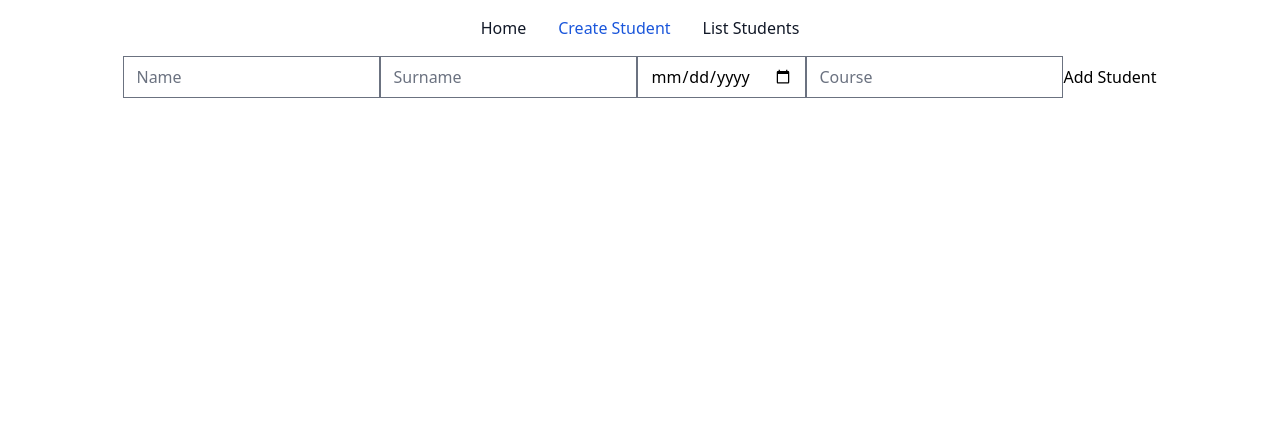
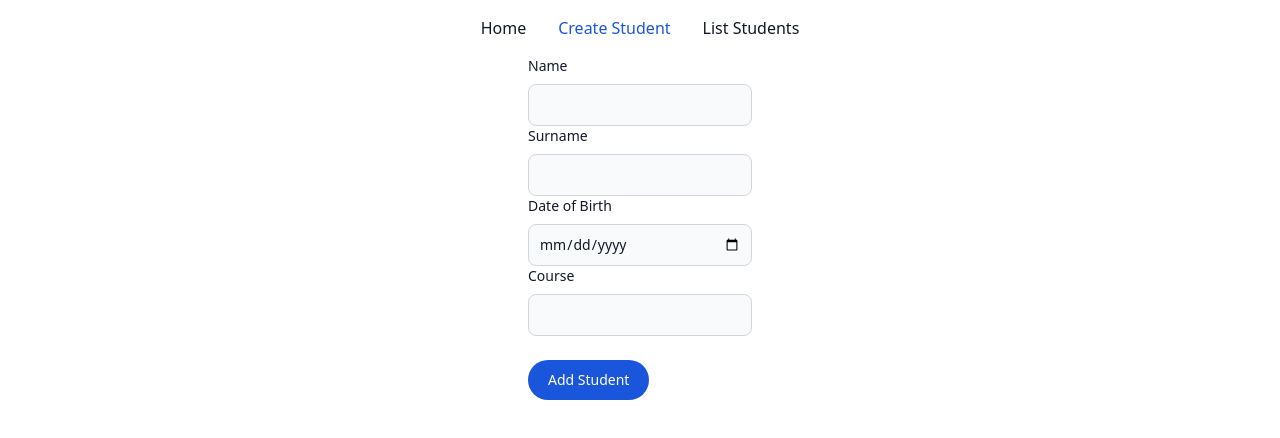
Before and after one commit to augustosplett/students-form-react, a React (Create React App) app: page /create-student in a window 1280 px wide. Shown: the top 438 px of the page. Built offline with nearby package versions, Linux system fonts and the light colour scheme.

Commit message:
added some styles to create student page

```diff
--- a/src/pages/CreateStudent/index.jsx
+++ b/src/pages/CreateStudent/index.jsx
@@ -2,7 +2,6 @@ import NavBar from "../../components/NavBar";
 import { useState } from 'react';
 import { AddStudent } from "../../api/students";
 
-//{name: string; surname: string; dob: datetime; course: string; } (all fileds are required)
 const CreateStudent = () => {
     const [student, setStudent] = useState({ name: '', surname: '', dob: '', course: '' });
     const [error, setError] = useState(null);
@@ -15,6 +14,9 @@ const CreateStudent = () => {
 
     const handleSubmit = async (e) => {
         e.preventDefault();
+        student.name = student.name.trim();
+        student.surname = student.surname.trim();
+        student.course = student.course.trim();
         const result = await AddStudent(student);
         if (result.error) {
             setError(result.error);
@@ -33,11 +35,40 @@ const CreateStudent = () => {
 
         <div>
             <form onSubmit={handleSubmit}>
-                <input type="text" name="name" value={student.name} onChange={handleChange} placeholder="Name" required />
-                <input type="text" name="surname" value={student.surname} onChange={handleChange} placeholder="Surname" required />
-                <input type="date" name="dob" value={student.dob} onChange={handleChange} required />
-                <input type="text" name="course" value={student.course} onChange={handleChange} placeholder="Course" required />
-                <button type="submit">Add Student</button>
+                <div>
+                    <label htmlFor="name" className="block mb-2 text-sm font-medium text-gray-900 dark:text-white"> Name</label>
+                    <input
+                        type="text"
+                        pattern="[A-Za-z]+"
+                        title="Only letters are allowed"
+                        className="bg-gray-50 border border-gray-300 text-gray-900 text-sm rounded-lg focus:ring-blue-500 focus:border-blue-500 block w-full p-2.5 dark:bg-gray-700 dark:border-gray-600 dark:placeholder-gray-400 dark:text-white dark:focus:ring-blue-500 dark:focus:border-blue-500"
+                        id="name"
+                        name="name"
+                        value={student.name}
+                        onChange={handleChange} required />
+
+                </div>
+                <div>
+                    <label htmlFor="surname" className="block mb-2 text-sm font-medium text-gray-900 dark:text-white"> Surname</label>
+                    <input
+                        type="text"
+                        pattern="[A-Za-z]+"
+                        title="Only letters are allowed"
+                        className="bg-gray-50 border border-gray-300 text-gray-900 text-sm rounded-lg focus:ring-blue-500 focus:border-blue-500 block w-full p-2.5 dark:bg-gray-700 dark:border-gray-600 dark:placeholder-gray-400 dark:text-white dark:focus:ring-blue-500 dark:focus:border-blue-500"
+                        name="surname"
+                        value={student.surname}
+                        onChange={handleChange} required />
+                </div>
+                <div>
+                    <label htmlFor="date" className="block mb-2 text-sm font-medium text-gray-900 dark:text-white"> Date of Birth</label>
+                    <input type="date" className="bg-gray-50 border border-gray-300 text-gray-900 text-sm rounded-lg focus:ring-blue-500 focus:border-blue-500 block w-full p-2.5 dark:bg-gray-700 dark:border-gray-600 dark:placeholder-gray-400 dark:text-white dark:focus:ring-blue-500 dark:focus:border-blue-500" name="dob" value={student.dob} onChange={handleChange} required />
+                </div>
+                <div>
+                    <label htmlFor="date" className="block mb-2 text-sm font-medium text-gray-900 dark:text-white"> Course</label>
+                    <input type="text" className="bg-gray-50 border border-gray-300 text-gray-900 text-sm rounded-lg focus:ring-blue-500 focus:border-blue-500 block w-full p-2.5 dark:bg-gray-700 dark:border-gray-600 dark:placeholder-gray-400 dark:text-white dark:focus:ring-blue-500 dark:focus:border-blue-500" name="course" value={student.course} onChange={handleChange} required />
+                </div>
+                <br />
+                <button className="text-white bg-blue-700 hover:bg-blue-800 focus:outline-none focus:ring-4 focus:ring-blue-300 font-medium rounded-full text-sm px-5 py-2.5 text-center me-2 mb-2 dark:bg-blue-600 dark:hover:bg-blue-700 dark:focus:ring-blue-800" type="submit">Add Student</button>
             </form>
             {error && <p>Error: {error}</p>}
             {successMessage && <p>{successMessage}</p>}
```
